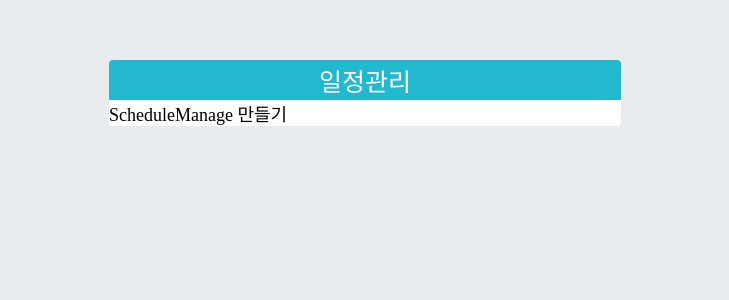
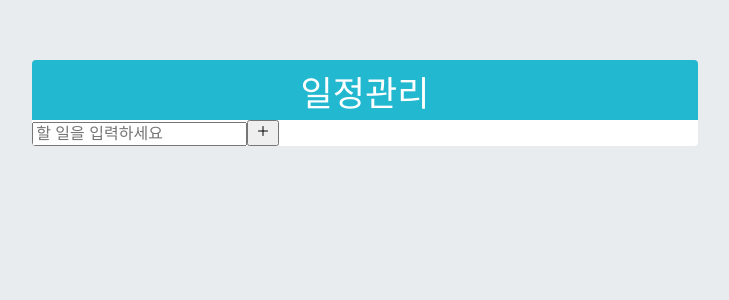
Before and after one commit to kkt9102/TodoList_App, a React (Create React App) app: page / in a window 1280 px wide. Shown: the top 300 px of the page, without its empty margins (275-1004 px from the left). Built offline with nearby package versions, Linux system fonts and the light colour scheme.

Commit message:
TodoInsert 작성

```diff
--- a/package.json
+++ b/package.json
@@ -9,6 +9,7 @@
     "react": "^17.0.2",
     "react-dom": "^17.0.2",
     "react-icon": "^1.0.0",
+    "react-icons": "^4.3.1",
     "react-scripts": "5.0.0",
     "web-vitals": "^2.1.3"
   },
--- a/src/App.js
+++ b/src/App.js
@@ -1,11 +1,14 @@
 import logo from './logo.svg';
 import './App.css';
 import TodoTemplate from './components/TodoTemplate';
+import TodoInsert from './components/ToddInsert';
 
 const App = () => {
   return (
     <>
-      <TodoTemplate>ScheduleManage 만들기</TodoTemplate>
+      <TodoTemplate>
+        <TodoInsert />
+      </TodoTemplate>
     </>
   );
 }
--- a/src/components/ToddInsert.js
+++ b/src/components/ToddInsert.js
@@ -1 +1,17 @@
 // 새로운 일정을 추가하는 컴포넌트. state를 통해 인풋상태관리
+
+import React from "react";
+import { IoAdd } from 'react-icons/io5';
+
+const TodoInsert = () => {
+    return(
+        <form className="TodoInsert">
+            <input placeholder="할 일을 입력하세요"/>
+            <button type="submit">
+                <IoAdd />
+            </button>
+        </form>
+    );
+};
+
+export default TodoInsert;
--- a/src/components/Todo.css
+++ b/src/components/Todo.css
@@ -1,3 +1,4 @@
-.TodoTemplate {width:51.2rem; margin:6rem auto auto auto; border-radius: 0.4rem; overflow:hidden;}
-.TodoTemplate .app_title {display:flex; align-items:center; justify-content:center; background:#22b8cf; color:#ffffff; height:4rem; font-size:2.5rem;}
-.TodoTemplate .content {background: #ffffff; font-size:1.8rem;}
+.TodoTemplate {width:52%; margin:6rem auto auto auto; border-radius: 0.4rem; overflow:hidden;}
+.TodoTemplate .app_title {display:flex; align-items:center; justify-content:center; background:#22b8cf; color:#ffffff; height:4rem; font-size:3.5rem; padding:1rem 0;}
+.TodoTemplate .content {background: #ffffff; font-size:2rem;}
+.TodoTemplate .content * {font-size:1.6rem;}
```
Also changed, not shown: 1 other file (tests, documents, lock files or other folders).
